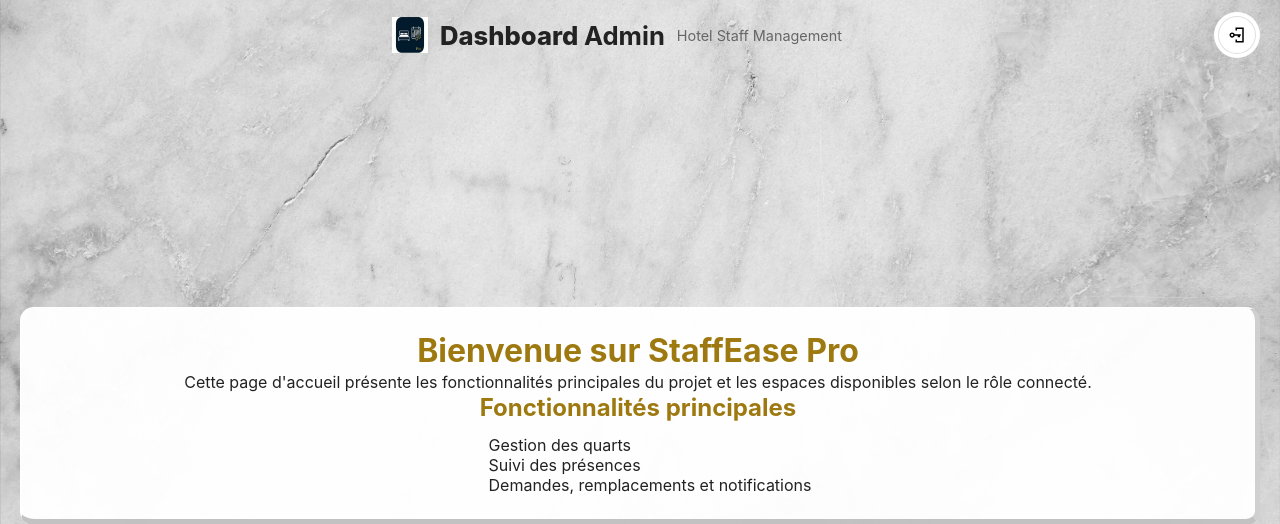
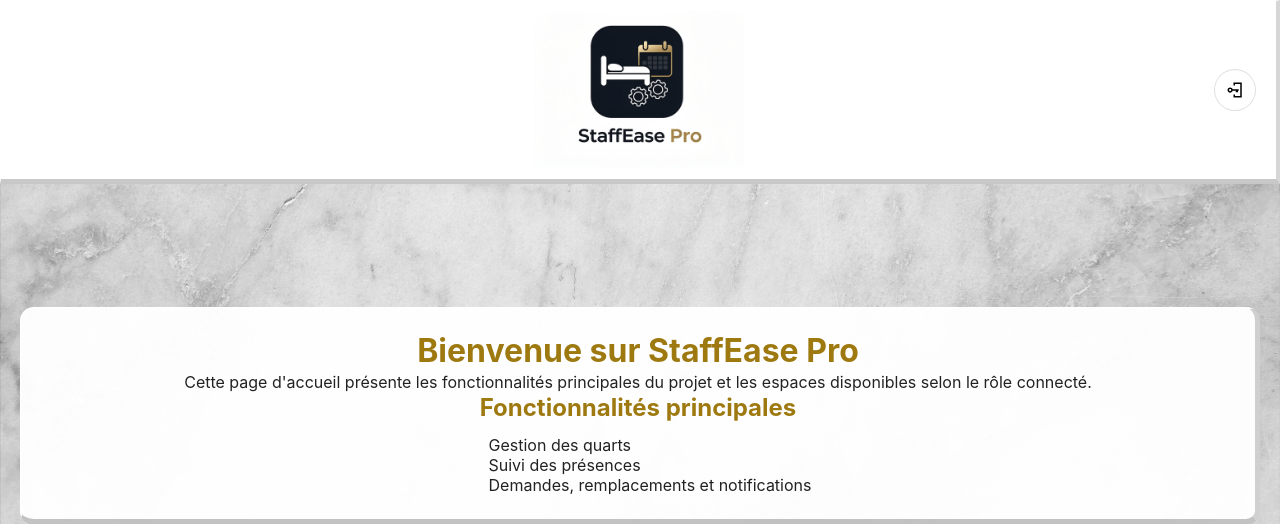
Before and after one commit to MapDev76/marco-pinna-dossiers-pros-dwwm, a PHP site: page / in a window 1280 px wide. Shown: the top 524 px of the page. Run offline with PHP 8.4, Linux system fonts and the light colour scheme.

Commit message:
feat(header, navbar): enhance public header layout and styles for home/login pages; remove unused logo asset

```diff
--- a/app/layout/header.php
+++ b/app/layout/header.php
@@ -2,18 +2,33 @@
 // Bandeau partagé de l'application : logo, navigation rapide et icônes contextuelles.
 $route = $route ?? ($_GET['route'] ?? 'home');
 $currentUser = currentUser();
+$isPublicPage = in_array($route, ['home', 'login'], true);
 $basePath = $basePath ?? (function () {
     $scriptDir = str_replace('\\', '/', dirname($_SERVER['SCRIPT_NAME'] ?? '/'));
     return $scriptDir === '/' ? '' : rtrim($scriptDir, '/');
 })();
 ?>
-<header class="admin-header">
+<header class="admin-header<?php echo $isPublicPage ? ' is-public' : ''; ?><?php echo $route === 'login' ? ' is-login' : ''; ?>">
     <nav class="admin-navbar" aria-label="Navigation principale">
         <div class="admin-navbar-inner">
+            <?php if ($isPublicPage): ?>
+            <div class="public-navbar-center">
+                <a href="<?php echo appUrl('home'); ?>" class="public-brand-link" aria-label="StaffEase Pro">
+                    <img src="<?php echo $basePath; ?>/assets/images/LogoStaffeasePro.jpg" alt="StaffEase Pro" class="public-brand-logo">
+                </a>
+            </div>
+            <?php if ($route === 'home'): ?>
+            <div class="public-navbar-right">
+                <a href="<?php echo appUrl('login'); ?>" class="icon-btn public-login-btn" title="Connexion">
+                    <img src="<?php echo $basePath; ?>/assets/icons/log-in.svg" alt="login" class="nav-icon">
+                </a>
+            </div>
+            <?php endif; ?>
+            <?php else: ?>
             <!-- Left: hotel / user summary -->
             <div class="admin-navbar-section admin-navbar-left">
                 <div class="brand-small">
-                    <!-- Hotel logo left: intentionally empty for now -->
+                    <!-- Hotel logo left -->
                 </div>
                 <?php if ($currentUser !== null): ?>
                 <div class="hotel-meta">
@@ -56,6 +71,7 @@ $basePath = $basePath ?? (function () {
                     <?php endif; ?>
                 </div>
             </div>
+            <?php endif; ?>
         </div>
     </nav>
 </header>
--- a/assets/css/navbar.css
+++ b/assets/css/navbar.css
@@ -98,7 +98,77 @@
 /* Ensure icon-group on right matches style */
 .admin-navbar-right .icon-group { gap: 10px; }
 
+/* Public header for home/login */
+.admin-header.is-public .admin-navbar-inner {
+    position: relative;
+    min-height: 92px;
+    padding: 10px 20px;
+    justify-content: center;
+    background: var(--color-bg);
+    border-top: 1px solid rgba(255, 255, 255, 0.98);
+    border-left: 1px solid rgba(255, 255, 255, 0.96);
+    border-right: 4px solid rgba(0, 0, 0, 0.16);
+    border-bottom: 5px solid rgba(0, 0, 0, 0.22);
+    box-shadow:
+        0 18px 30px var(--color-shadow),
+        6px 8px 0 rgba(0, 0, 0, 0.04),
+        inset 0 1px 0 rgba(255, 255, 255, 1),
+        inset -1px -1px 0 rgba(0, 0, 0, 0.04);
+}
+
+.admin-header.is-public .public-navbar-center {
+    display: flex;
+    align-items: center;
+    justify-content: center;
+}
+
+.admin-header.is-public .public-brand-link {
+    display: inline-flex;
+    align-items: center;
+    justify-content: center;
+}
+
+.admin-header.is-public .public-brand-logo {
+    width: 210px;
+    max-width: 42vw;
+    height: auto;
+    object-fit: contain;
+}
+
+.admin-header.is-public .public-navbar-right {
+    position: absolute;
+    right: 20px;
+    top: 50%;
+    transform: translateY(-50%);
+}
+
+.admin-header.is-public .public-login-btn {
+    width: 40px;
+    height: 40px;
+}
+
+.admin-header.is-public .admin-brand-text,
+.admin-header.is-public .admin-brand-sub,
+.admin-header.is-public .hotel-meta,
+.admin-header.is-public .admin-navbar-left,
+.admin-header.is-public .admin-navbar-right {
+    display: none;
+}
+
+/* Login page keeps the same public header but without the right icon */
+.admin-header.is-login .public-navbar-right {
+    display: none;
+}
+
 @media (max-width: 900px) {
     .admin-navbar-center { display: none; }
     .hotel-submeta { display: none; }
+
+    .admin-header.is-public .public-brand-logo {
+        width: 170px;
+    }
+
+    .admin-header.is-public .admin-navbar-inner {
+        padding: 8px 14px;
+    }
 }
```
Also changed, not shown: assets/icons/IconaStaffeasePro.jpg (deleted).
